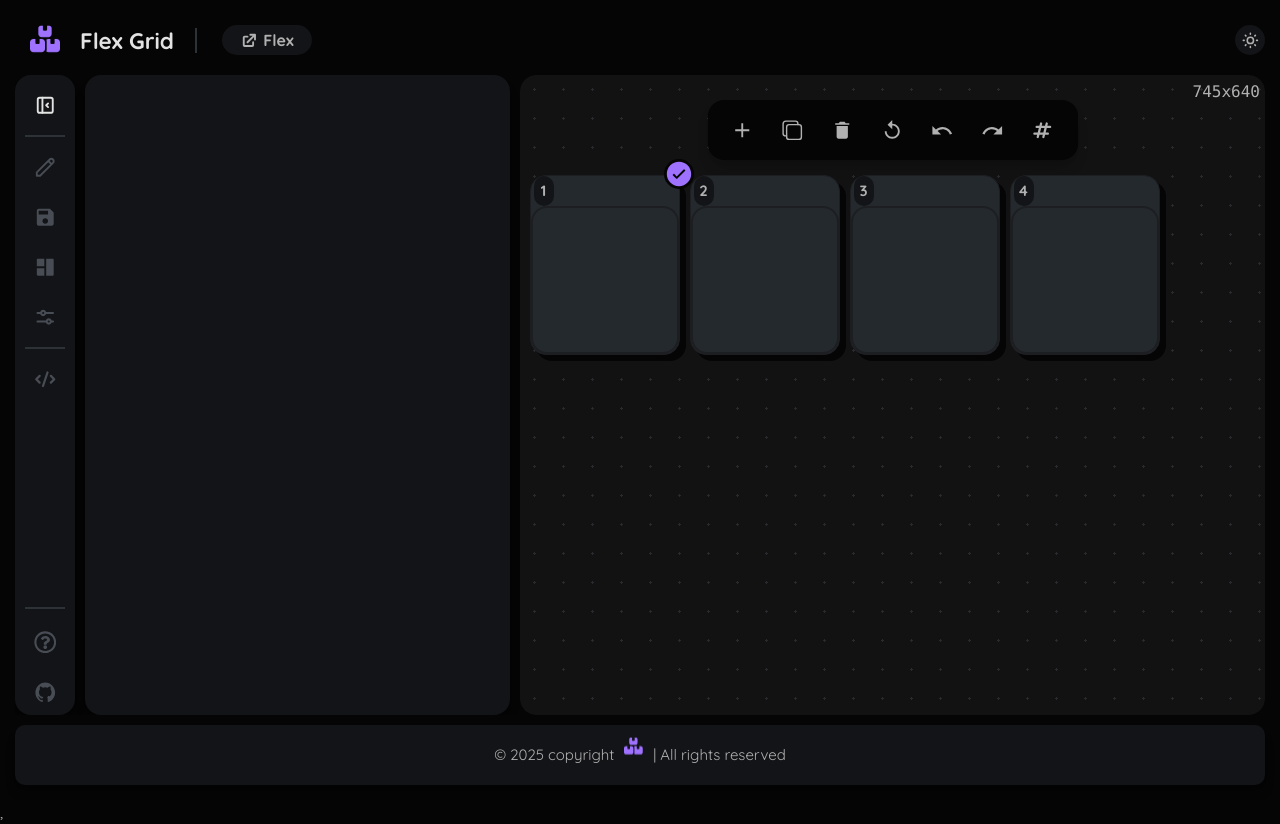
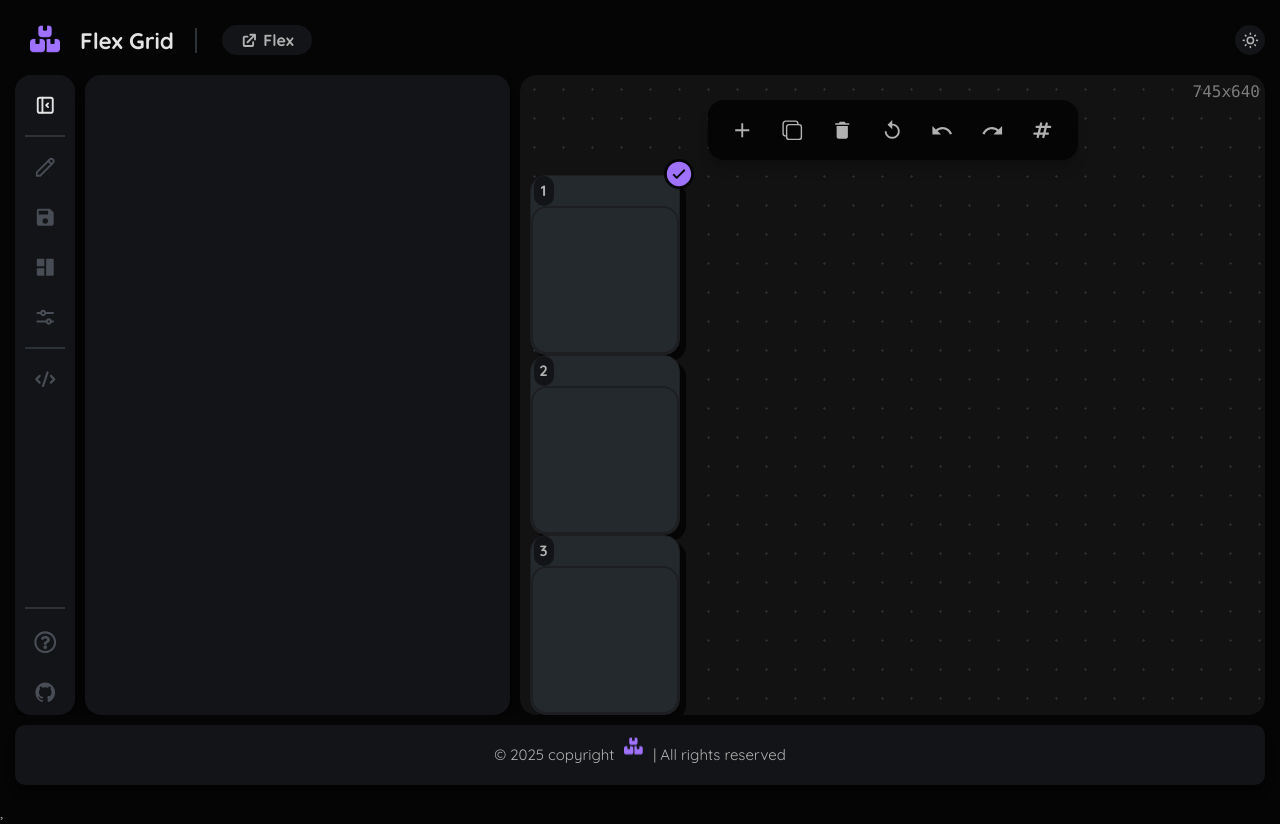
Before and after one commit to code-abdulrehman/flexgrid, a React (Vite) app: page /grid in a window 1280 px wide. Built offline with nearby package versions, Linux system fonts and the light colour scheme.

Commit message:
Code impl & design issues

```diff
--- a/src/assets/theme.scss
+++ b/src/assets/theme.scss
@@ -412,6 +412,12 @@ input[type="number"] {
    background-image: radial-gradient(var(--bg-content-dot) 1.20px, transparent 1.20px), radial-gradient(var(--bg-content-dot) 1.20px, transparent 1.20px);
    background-size: 29px 29px;
 }
+.bg-pattern-1 {
+   z-index: 100;
+   background-image: radial-gradient(var(--bg-content-dot) 1.20px, transparent 1.20px), radial-gradient(var(--bg-content-dot) 1.20px, transparent 1.20px);
+   background-size: 29px 29px;
+   background-color: var(--bg-primary);
+}
 
 .bg-pattern-2 {
    z-index: 100;
--- a/src/components/common/hideableSidebarTabComponents/editTabComponents/flexPropertiesManager.jsx
+++ b/src/components/common/hideableSidebarTabComponents/editTabComponents/flexPropertiesManager.jsx
@@ -291,18 +291,11 @@ const FlexPropertiesManager = () => {
         tailwind: generateTailwindClasses(),
       },
     }));
-    dispatch(setTotalItems(1));
-    dispatch(setTotalSubItems(0));
-    dispatch(setTotalSubContainers(0));
-    dispatch(setTotalContainers(1));
-    dispatch(setSelectedItem([0]));
-    dispatch(setSelectedSubItem([]));
-    dispatch(setSelectedSubContainer([]));
   };
 
   useEffect(() => {
     handleOutputCode();
-  }, [displayType]);
+  }, [displayType, flexSettings, flexSettings.gapValue, flexSettings.gapUnit, flexSettings.overflow, flexSettings.flexDirection, flexSettings.flexWrap, flexSettings.justifyContent, flexSettings.alignItems, flexSettings.alignContent]);
 
   return (
     <>
--- a/src/components/common/hideableSidebarTabComponents/editTabComponents/gridPropertiesManager.jsx
+++ b/src/components/common/hideableSidebarTabComponents/editTabComponents/gridPropertiesManager.jsx
@@ -1,5 +1,5 @@
 // GridPropertiesManager.jsx
-import React, { useState } from "react";
+import React, { useEffect, useState } from "react";
 import EditTabListItem from "./editTabListItem";
 import {
   MdOutlineFormatAlignCenter,
@@ -11,10 +11,15 @@ import {
 } from "react-icons/md";
 import { CgArrowAlignH, CgScrollV } from "react-icons/cg";
 import { FaExclamationTriangle } from "react-icons/fa";
+import { useSelector, useDispatch } from "react-redux";
+import { setOutputCode, resetOutputCode, outputCode } from "../../../../lib/store/reducers/outputCodeReducer/outputCodeReducer";
+
 
 const GridPropertiesManager = () => {
   // State for display type
   const [displayType, setDisplayType] = useState("grid");
+  const outputCodeData = useSelector(outputCode);
+  const dispatch = useDispatch();
 
   // Advanced dropdown states
   const [gridTemplateColumnsValue, setGridTemplateColumnsValue] = useState("");
@@ -290,6 +295,9 @@ const GridPropertiesManager = () => {
         css += `${kebabKey}: ${value};\n`;
       });
     }
+    else if (displayType === "block") {
+      css += `display: block;\n`;
+    }
     return css;
   };
 
@@ -357,6 +365,18 @@ const GridPropertiesManager = () => {
     }
     return classes.trim();
   };
+
+   useEffect(() => {
+      dispatch(setOutputCode({
+        container: {
+          name: "container",
+          type: displayType,
+          css: generateCSS(),
+          tailwind: generateTailwindClasses()
+        },
+      }));
+      console.log(outputCodeData, "outputCode");
+    }, [displayType, gridTemplateColumnsValue, gridTemplateRowsValue, gapValue, simpleGridSettings,]);
 
   return (
     <>
--- a/src/components/common/mainComponents/container.jsx
+++ b/src/components/common/mainComponents/container.jsx
@@ -3,7 +3,7 @@ import Item from "./item";
 import { useDispatch, useSelector } from "react-redux";
 import { setSelectedItem } from "../../../lib/store/reducers/settingsOptionsReducer/settingsOptionsReducer";
 
-const Container = ({ display = "flex", gap = "10", className = "" }) => {
+const Container = ({ display = "flex", gap = "10", className, styles }) => {
   const dispatch = useDispatch();
   const totalItems = useSelector(state => state.outputCode.totalItems) || 4;
   const multipleSelection = useSelector(state => state.settingsOptions.multipleSelection);
@@ -32,21 +32,35 @@ const Container = ({ display = "flex", gap = "10", className = "" }) => {
     }
   };
 
-  const items = Array.from({ length: totalItems }, (_, index) => ({
-    name: index + 1,
-    icon: "🔍",
-  }));
+  const [items, setItems] = useState(
+    Array.from({ length: totalItems }, (_, index) => ({
+      id: index,
+      name: index + 1,
+      icon: "🔍",
+    }))
+  );
+
+  useEffect(() => {
+    setItems(
+      Array.from({ length: totalItems }, (_, index) => ({
+        id: index,
+        name: index + 1,
+        icon: "🔍",
+      }))
+    );
+  }, [totalItems]);
+
 
   const containerStyle = {
-    display: display,   // "flex", "grid", or "block"
-    gap: `${gap}px`,
+    // display: display,   // "flex", "grid", or "block"
+    // gap: `${gap}px`,
   };
 
   return (
-    <div style={containerStyle} className={className}>
+    <div className={className} style={styles}>
       {items.map((item, index) => (
         <Item
-          key={index}
+          key={item.id}
           name={item.name}
           index={index}
           selected={selectedItemState.includes(index)}
--- a/src/components/common/mainComponents/mainDash.jsx
+++ b/src/components/common/mainComponents/mainDash.jsx
@@ -42,26 +42,19 @@ const MainDash = () => {
 
 
       const handleDeleteItemClick = () => {
-        // Make sure we have more than one item to delete from and something selected.
         if (totalItems > 1 && selectedItem.length > 0) {
-          // For single selection, assume selectedItem[0] is the item to delete.
+          // Assume single selection; delete the item at selectedItem[0]
           const deleteIndex = selectedItem[0];
 
-          // Decrease the total number of items.
+          // Decrement the total count
           dispatch(setTotalItems(totalItems - 1));
 
-          // Determine which item should be selected after deletion.
-          // If the deleted item was the last one, select the new last item.
-          // Otherwise, keep the same index (which now corresponds to the next item).
-          let newSelected;
-          if (deleteIndex >= totalItems - 1) {
-            newSelected = [totalItems - 2]; // new last index (after deletion)
-          } else {
-            newSelected = [deleteIndex];
-          }
+          // Adjust selection: if the deleted item was last, select the new last item.
+          const newSelected = deleteIndex >= totalItems - 1
+            ? [totalItems - 2]
+            : [deleteIndex];
           dispatch(setSelectedItem(newSelected));
         } else {
-          // If there is only one item, you might want to clear the selection or handle it differently.
           dispatch(setSelectedItem([]));
         }
       };
@@ -114,35 +107,32 @@ const MainDash = () => {
 
    return (
       <div className="flex gap-4 my-6 w-full justify-center items-center">
-         <div className="flex items-center justify-between w-auto  md:min-w-1/4 md:max-w-1/4 custom-rounded-lg bg-primary h-24 p-6 gap-4 shadow-lg transition-all duration-300 ease-in-out" id="main-dash">
+         <ul className="flex items-center justify-between w-auto  md:min-w-1/4 md:max-w-1/4 custom-rounded-lg bg-primary h-24 p-6 gap-4 shadow-lg transition-all duration-300 ease-in-out" id="main-dash">
+                <>
             {displayItems.map((item) => (
-                <>
-               <div id={item.id} key={item.id} className={`flex items-center justify-center rounded-2xl p-2 cursor-pointer text-4xl w-16 h-16  active:bg-icon active:text-white ${selectedMainDashItem === item.id ? "bg-icon text-white" : ""}`} onClick={() => {
+               <li id={item.id} key={item.id} className="flex items-center justify-center rounded-2xl p-2 cursor-pointer text-4xl w-16 h-16  active:bg-[var(--icon-bg)] active:text-white" onClick={() => {
                 if (item.id === "add_item") {
+                    setSelectedMainDashItem(item.id);
                     handleAddItemClick();
+                } else if (item.id === "duplicate") {
                     setSelectedMainDashItem(item.id);
-                } else if (item.id === "duplicate") {
                     handleDuplicateItemClick();
+                } else if (item.id === "delete") {
                     setSelectedMainDashItem(item.id);
-                } else if (item.id === "delete") {
                     handleDeleteItemClick();
+                } else if (item.id === "reload") {
                     setSelectedMainDashItem(item.id);
-                } else if (item.id === "reload") {
                     handleReloadItemClick();
-                    setSelectedMainDashItem(item.id);
                 } else {
                     setSelectedMainDashItem(item.id);
                 }
                }}>
                   {item.icon}
 
-                    </div>
-               {/* {item.index === (item.index+1 %2 )&&
-                <div className="h-10 w-[2px] bg-divider inline-block mx-1"></div>
-                } */}
+                    </li>
+            ))}
                </>
-            ))}
-         </div>
+         </ul>
       </div>
    );
 };
--- a/src/components/common/resizeablemain.jsx
+++ b/src/components/common/resizeablemain.jsx
@@ -93,7 +93,7 @@ const ResizableMain = ({ children, className }) => {
       )}
 
       <div
-        className={`${className} z-1 w-full h-full group bg-main-container shadow-lg`}
+        className={`${className} z-1 w-full h-full group bg-main-container bg-pattern-1 shadow-lg`}
         ref={containerRef}
         style={{
           width: dimensions.width,
--- a/src/components/layout/main.jsx
+++ b/src/components/layout/main.jsx
@@ -1,16 +1,26 @@
-import React from "react";
+import React, { useEffect } from "react";
 import ResizableMain from "../common/resizeablemain";
 import Container from "../common/mainComponents/container";
 import MainDash from "../common/mainComponents/mainDash";
+import { outputCode } from "../../lib/store/reducers/outputCodeReducer/outputCodeReducer";
+import { useSelector } from "react-redux";
 const Main = () => {
+   const outputCodeData = useSelector(outputCode);
+
+   const tailwindClasses = outputCodeData?.outputCode?.container?.tailwind;
+   const css = outputCodeData?.outputCode?.container?.css;
+   console.log(css, "css");
+   const displayType = outputCodeData?.outputCode?.container?.type;
+   useEffect(() => {
+      console.log(tailwindClasses, "tailwindClasses");
+   }, [tailwindClasses]);
    return (
       <>
          <div className=" grow w-auto h-full custom-rounded-lg transition-[width] ease-in duration-100 overflow-hidden transition-all ease-out duration-500">
 
             <ResizableMain className=" grow w-auto h-full custom-rounded-lg transition-[width] ease-in-out duration-100 overflow-hidden transition-all ease-out duration-500">
                <MainDash />
-               <Container />
-
+               <Container styles={{css}} className={tailwindClasses} display={displayType}/>
             </ResizableMain >
          </div>
       </>
```
Also changed, not shown: src/lib/store/reducers/outputCodeReducer/outputCodeReducer.js.
